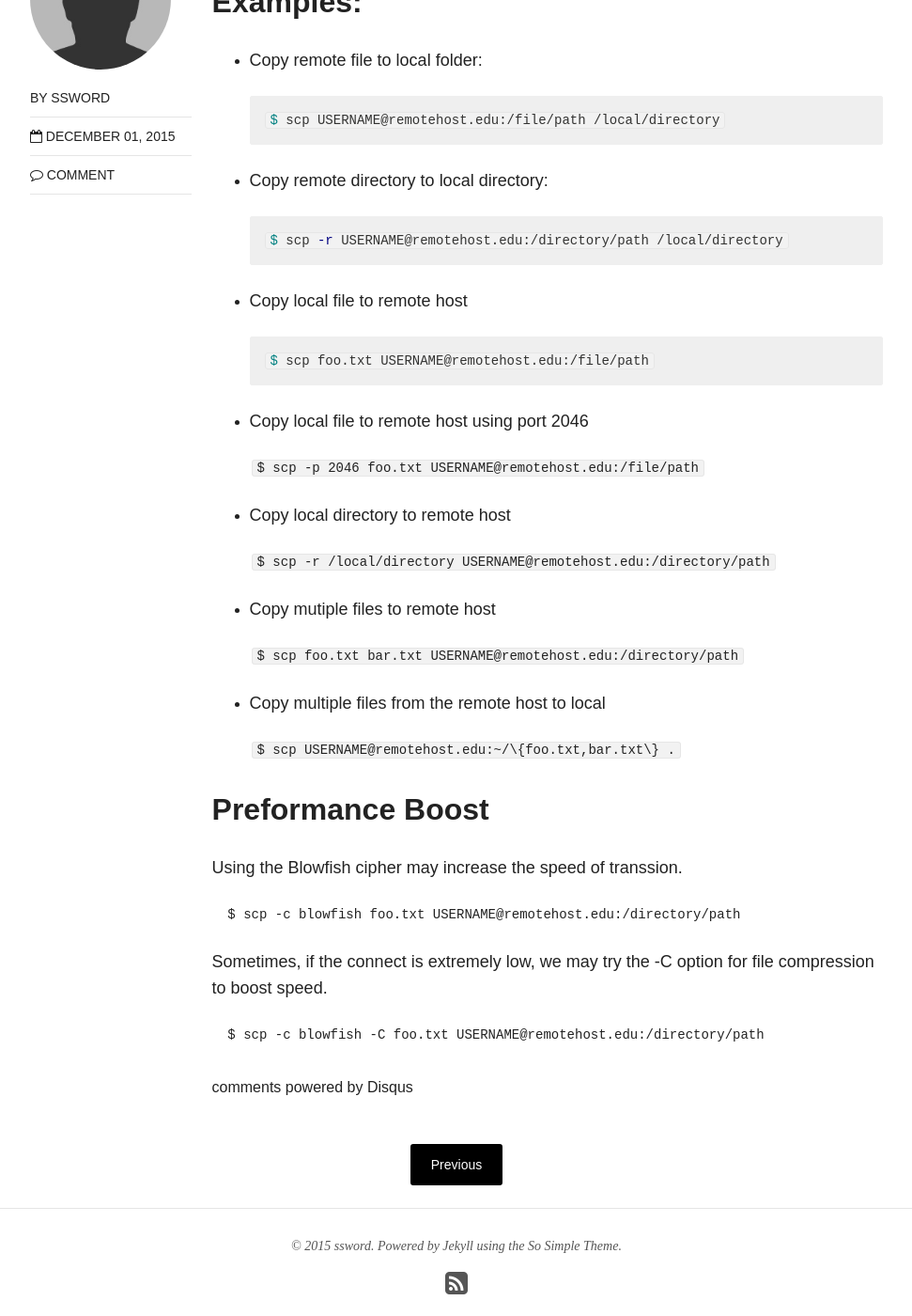
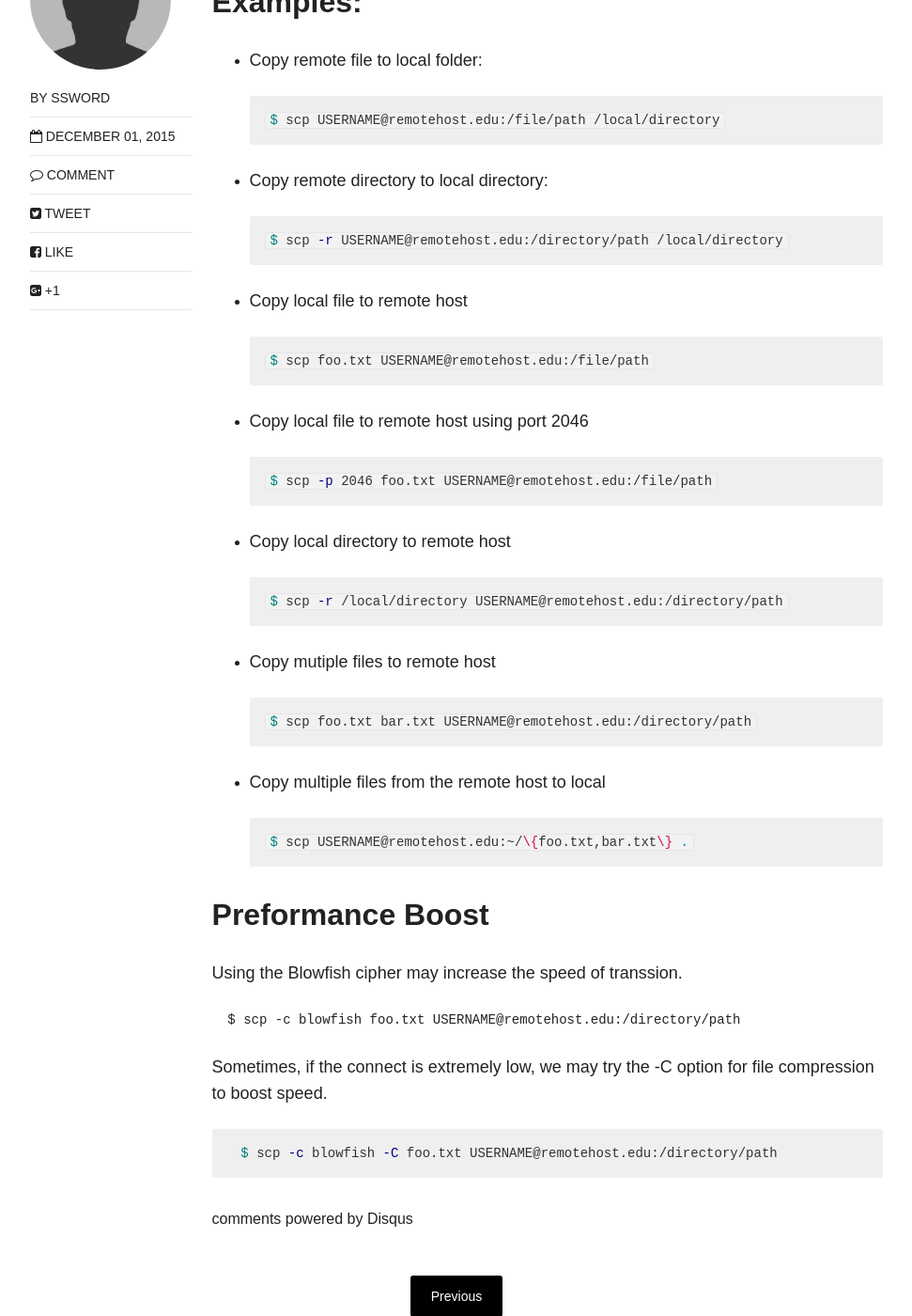
Before and after one commit to ssword/ssword.github.io, a Jekyll site: the page built from _posts/blog/2015-12-01-example-for-scp.md, in a window 1280 px wide and 1400 px high, scrolled down 704 px. Shown: the whole window at 94% size, without its empty margins (154-1125 px from the left). Built offline with Jekyll 4.4.1, drawn with Linux system fonts in a browser that asks for light colours; nearby versions of some CDN libraries; comment, search, counter and statistics services are not loaded.

Commit message:
minor fix on scp

````diff
--- a/_posts/blog/2015-12-01-example-for-scp.md
+++ b/_posts/blog/2015-12-01-example-for-scp.md
@@ -33,25 +34,25 @@
 
 * Copy local file to remote host using port 2046
 
-  ```Shell
+  ```shell
   $ scp -p 2046 foo.txt USERNAME@remotehost.edu:/file/path
   ```
 
 * Copy local directory to remote host
 
-  ```Shell
+  ```shell
   $ scp -r /local/directory USERNAME@remotehost.edu:/directory/path
   ```
 
 * Copy mutiple files to remote host
 
-  ```Shell
+  ```shell
   $ scp foo.txt bar.txt USERNAME@remotehost.edu:/directory/path
   ```
 
 * Copy  multiple files from the remote host to local
 
-  ```Shell
+  ```shell
   $ scp USERNAME@remotehost.edu:~/\{foo.txt,bar.txt\} .
   ```
 
@@ -64,6 +65,6 @@
 
 Sometimes, if the connect is extremely low, we may try the -C option for file compression to boost speed.
 
-  ```Shell
+  ```shell
   $ scp -c blowfish -C foo.txt USERNAME@remotehost.edu:/directory/path
   ```
````
Also changed, not shown: other parts of _posts/blog/2015-12-01-example-for-scp.md (+1 -0 lines).
